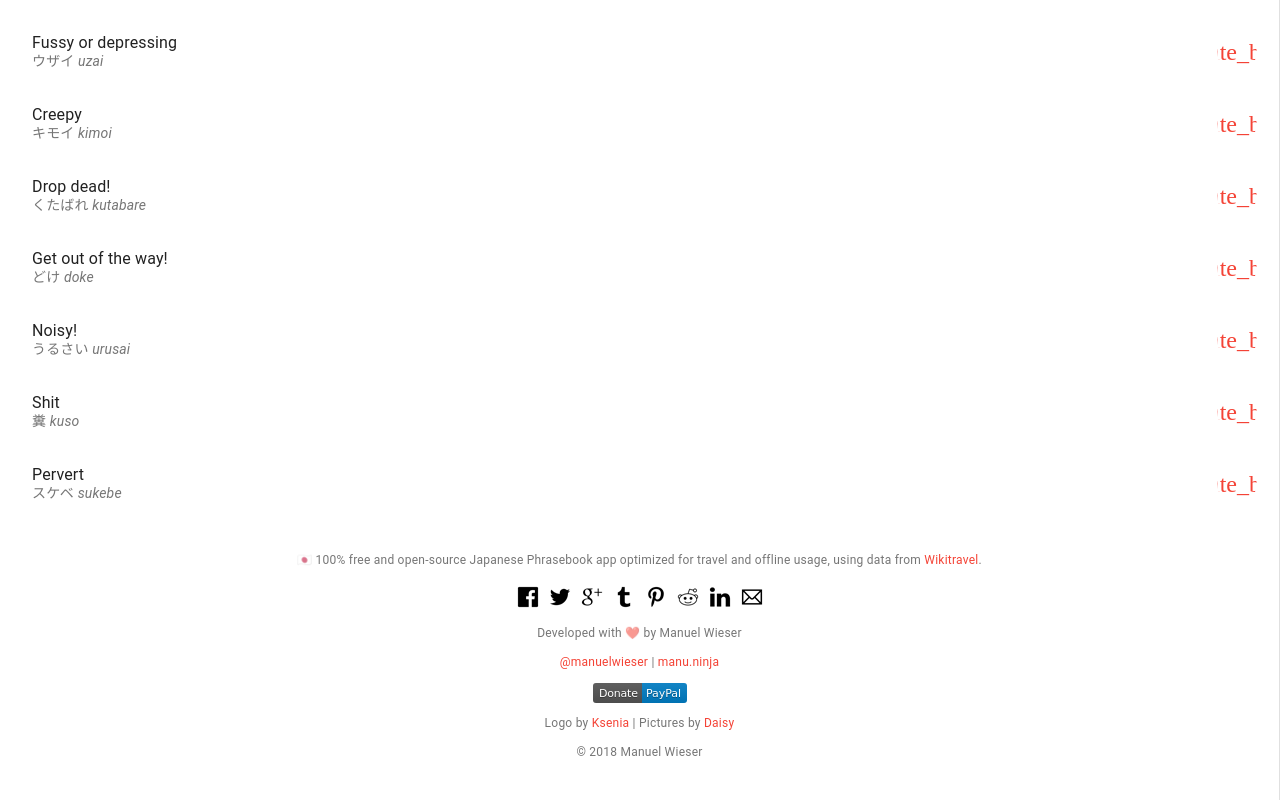
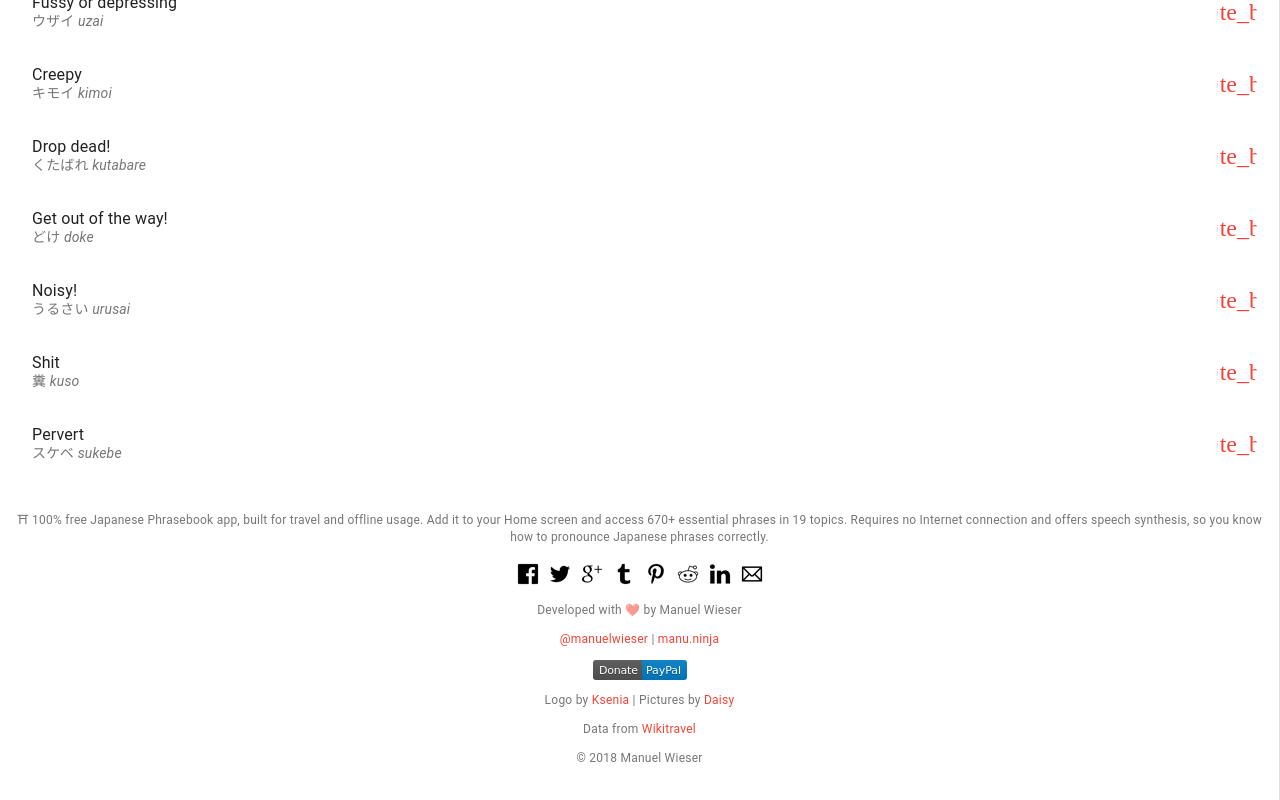
Before and after one commit to Lorti/phrasebook, a Vue app: page /sets/22761199-e15f-4dd9-8319-f1fe2760dfe2/offensive-language/ in a window 1280 px wide. Shown: the part 1192-1992 px from the top of the page. Built offline with nearby package versions, Linux system fonts and the light colour scheme; a web font is replaced by a local one.

Commit message:
Update description(s) and README.md

```diff
--- a/index.html
+++ b/index.html
@@ -4,7 +4,7 @@
   <meta charset="utf-8">
   <meta name="viewport" content="width=device-width,initial-scale=1.0,minimal-ui">
   <title>Phrasebook</title>
-  <meta name="description" content="🇯🇵 100% free and open-source Japanese Phrasebook app optimized for travel and offline usage, using data from Wikitravel.">
+  <meta name="description" content="⛩ 100% free Japanese Phrasebook app, built for travel and offline usage. Add it to your Home screen and access 670+ essential phrases in 19 topics. Requires no Internet connection and offers speech synthesis, so you know how to pronounce Japanese phrases correctly.">
   <link rel="apple-touch-icon" sizes="180x180" href="/apple-touch-icon.png">
   <link rel="icon" type="image/png" sizes="32x32" href="/favicon-32x32.png">
   <link rel="icon" type="image/png" sizes="16x16" href="/favicon-16x16.png">
--- a/package.json
+++ b/package.json
@@ -1,7 +1,7 @@
 {
   "name": "phrasebook",
-  "version": "0.1.0",
-  "description": "🇯🇵 Phrasebook is a free Japanese phrasebook app optimized for travel and offline usage, using data from Wikitravel.",
+  "version": "1.0.0",
+  "description": "⛩ 100% free Japanese Phrasebook app, built for travel and offline usage. Add it to your Home screen and access 670+ essential phrases in 19 topics. Requires no Internet connection and offers speech synthesis, so you know how to pronounce Japanese phrases correctly.",
   "author": {
     "name": "Manuel Wieser",
     "email": "office@manuelwieser.com",
--- a/shell.html
+++ b/shell.html
@@ -4,7 +4,7 @@
   <meta charset="utf-8">
   <meta name="viewport" content="width=device-width,initial-scale=1.0,minimal-ui">
   <title>Japanese Phrasebook</title>
-  <meta name="description" content="🇯🇵 100% free and open-source Japanese Phrasebook app optimized for travel and offline usage, using data from Wikitravel.">
+  <meta name="description" content="⛩ 100% free Japanese Phrasebook app, built for travel and offline usage. Add it to your Home screen and access 670+ essential phrases in 19 topics. Requires no Internet connection and offers speech synthesis, so you know how to pronounce Japanese phrases correctly.">
   <link rel="apple-touch-icon" sizes="180x180" href="/apple-touch-icon.png">
   <link rel="icon" type="image/png" sizes="32x32" href="/favicon-32x32.png">
   <link rel="icon" type="image/png" sizes="16x16" href="/favicon-16x16.png">
--- a/src/components/Footer.vue
+++ b/src/components/Footer.vue
@@ -1,7 +1,12 @@
 
 <template>
     <footer class="md-caption">
-      <p>🇯🇵 100% free and open-source Japanese Phrasebook app optimized for travel and offline usage, using data from <a href="https://wikitravel.org/en/Japanese_phrasebook" target="_blank" rel="noopener">Wikitravel</a>.</p>
+      <p>
+        ⛩ 100% free Japanese Phrasebook app, built for travel and offline usage.
+        Add it to your Home screen and access 670+ essential phrases in 19 topics.
+        Requires no Internet connection and offers speech synthesis,
+        so you know how to pronounce Japanese phrases correctly.
+      </p>
 
       <ul class="share-buttons">
         <li>
@@ -72,6 +77,10 @@
         Pictures by <a href="https://www.instagram.com/daisimerollin/" target="_blank" rel="noopener">Daisy</a>
       </p>
 
+      <p>
+        Data from <a href="https://wikitravel.org/en/Japanese_phrasebook" target="_blank" rel="noopener">Wikitravel</a>
+      </p>
+
       <p>© {{ (new Date()).getFullYear() }} Manuel Wieser</p>
     </footer>
 </template>
--- a/src/components/Header.vue
+++ b/src/components/Header.vue
@@ -3,12 +3,14 @@
     <div class="hero">
       <img src="/static/kinkaku-ji.jpg" alt="Kinkaku-ji (金閣寺)">
     </div>
+<!--
     <div class="bar">
       <div class="copy">
         🇯🇵 {{totalPhrases}}+ phrases, {{totalSets}} topics, <br>
         optimized for travel and offline usage
       </div>
     </div>
+-->
   </header>
 </template>
 
@@ -28,6 +30,7 @@ export default {
 
 <style lang="scss" scoped>
   header {
+    // margin: -16px -16px 16px;
     margin: -16px -16px 16px;
   }
 
--- a/src/components/Phrases.vue
+++ b/src/components/Phrases.vue
@@ -68,7 +68,7 @@ export default {
   },
   computed: {
     description() {
-      return `🇯🇵 ${this.phrasesCount} Japanese phrases regarding ${this.name}, which are part of more than ${this.totalPhrasesCount} phrases in the 100% free and open-source Japanese Phrasebook app optimized for travel and offline usage, using data from Wikitravel.`;
+      return `⛩  ${this.phrasesCount} phrases regarding ${this.name}, which are part of 670+ essential phrases in the 100% free Japanese Phrasebook app, optimized for travel and offline usage.`;
     },
     sortAlphabetically: {
       get() {
--- a/src/main.js
+++ b/src/main.js
@@ -20,7 +20,7 @@ function setTitle(title) {
 
 function setDescription(text) {
   const element = document.querySelector('meta[name="description"]');
-  const description = '🇯🇵 100% free and open-source Japanese Phrasebook app optimized for travel and offline usage, using data from Wikitravel.';
+  const description = '⛩ 100% free Japanese Phrasebook app, built for travel and offline usage. Add it to your Home screen and access 670+ essential phrases in 19 topics. Requires no Internet connection and offers speech synthesis, so you know how to pronounce Japanese phrases correctly.';
   element.content = text || description;
 }
 
```
Also changed, not shown: root/manifest.webmanifest, 1 other file (tests, documents, lock files or other folders).
